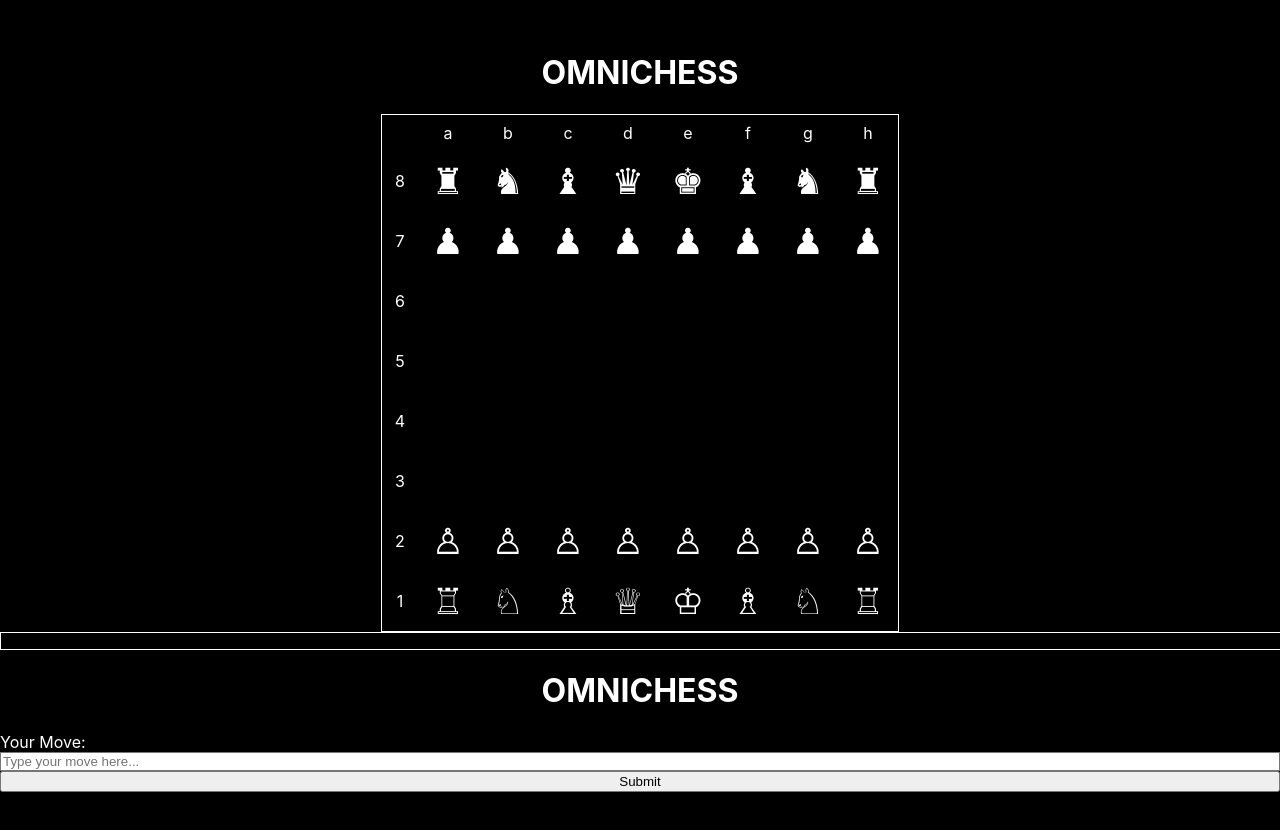
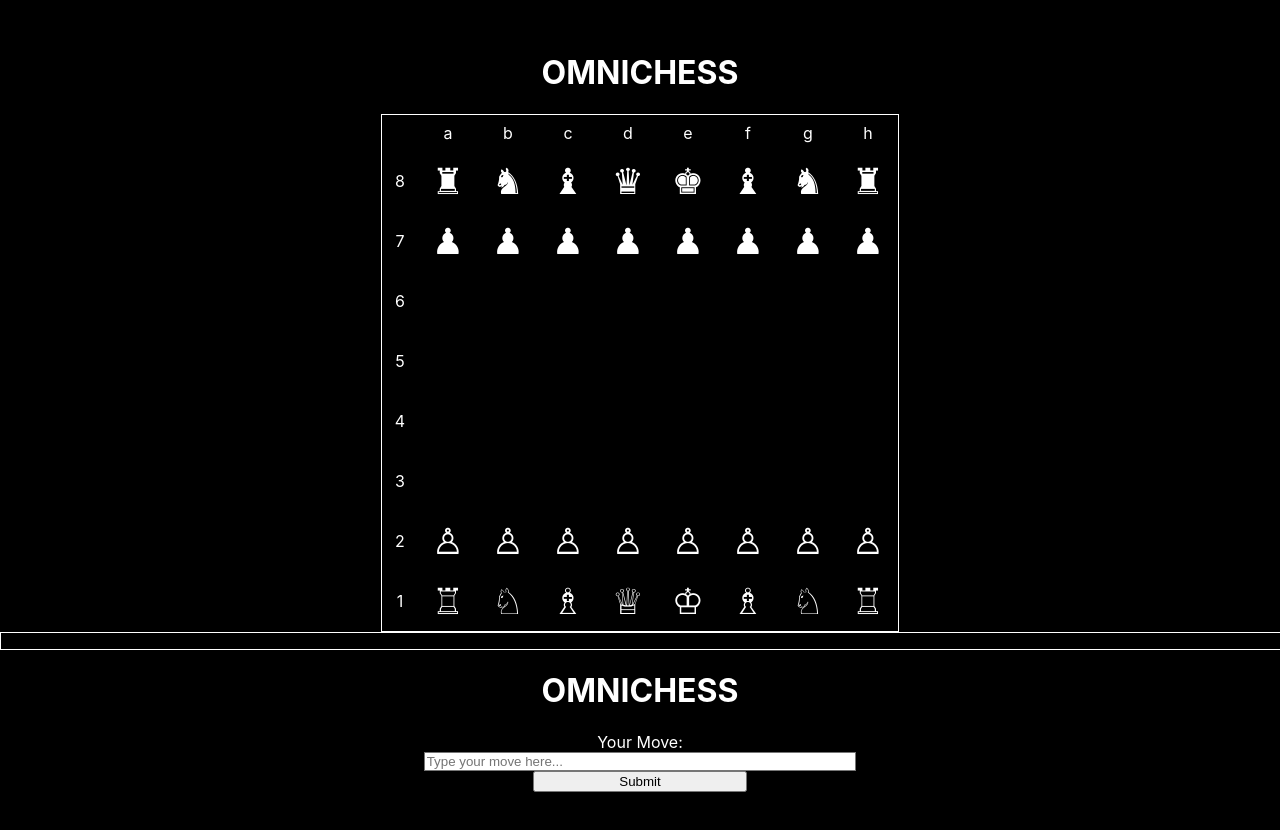
Before and after one commit to TheUltimateHuman/omnichess, a React (Vite) app: page / in a window 1280 px wide. Built offline with nearby package versions, Linux system fonts and the light colour scheme.

Commit message:
v1.2 - UI fix

```diff
--- a/src/components/MoveInput.tsx
+++ b/src/components/MoveInput.tsx
@@ -18,7 +18,7 @@ export const MoveInput: React.FC<MoveInputProps> = ({ onMoveSubmit, isLoading })
 
   return (
     <form onSubmit={handleSubmit} className="w-full">
-      <div className="flex flex-col space-y-3">
+      <div className="flex flex-col space-y-3 items-center">
         <label htmlFor="moveInput" className="text-sm font-medium text-neutral-300"> {/* text-black to text-neutral-300 */}
           Your Move:
         </label>
@@ -29,12 +29,12 @@ export const MoveInput: React.FC<MoveInputProps> = ({ onMoveSubmit, isLoading })
           onChange={(e) => setInputText(e.target.value)}
           placeholder="Type your move here..."
           disabled={isLoading}
-          className="p-3 bg-neutral-800 border border-neutral-600 text-neutral-100 rounded-md shadow-sm focus:ring-2 focus:ring-neutral-400 focus:border-neutral-400 outline-none transition-all" // Dark theme styles
+          className="p-3 bg-neutral-800 border border-neutral-600 text-neutral-100 rounded-md shadow-sm focus:ring-2 focus:ring-neutral-400 focus:border-neutral-400 outline-none transition-all w-1/3" // Dark theme styles
         />
         <button
           type="submit"
           disabled={isLoading}
-          className="px-6 py-3 bg-neutral-200 hover:bg-neutral-300 text-black font-semibold rounded-md shadow-md disabled:opacity-50 disabled:cursor-not-allowed transition-colors duration-150 focus:outline-none focus:ring-2 focus:ring-neutral-400 focus:ring-offset-2 focus:ring-offset-black" // Contrasting button for dark theme
+          className="px-6 py-3 bg-neutral-200 hover:bg-neutral-300 text-black font-semibold rounded-md shadow-md disabled:opacity-50 disabled:cursor-not-allowed transition-colors duration-150 focus:outline-none focus:ring-2 focus:ring-neutral-400 focus:ring-offset-2 focus:ring-offset-black w-1/6" // Contrasting button for dark theme
         >
           {isLoading ? 'Processing...' : 'Submit'}
         </button>
```
